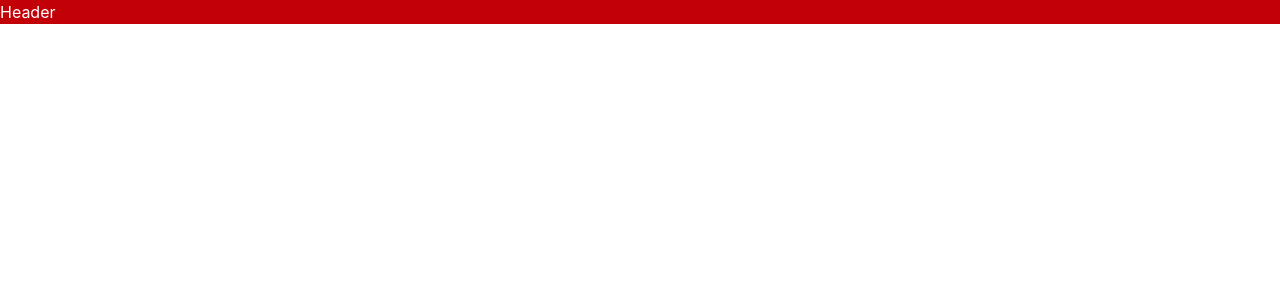
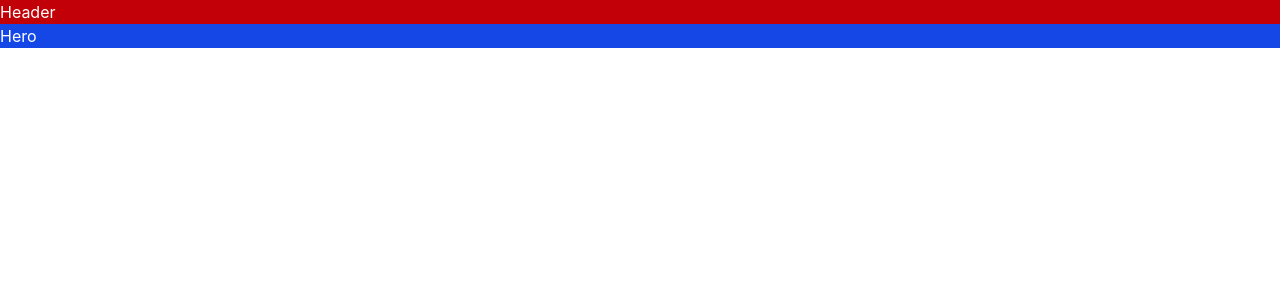
Before and after one commit to abdullohazamjonov/your_store_logo, a React (Vite) app: page / in a window 1280 px wide. Shown: the top 300 px of the page. Built offline with nearby package versions, Linux system fonts and the light colour scheme.

Commit message:
Commit xabari

```diff
--- a/src/App.jsx
+++ b/src/App.jsx
@@ -1,11 +1,12 @@
 import React from 'react'
 import Header from './companents/Header'
+import Hero from './companents/Hero'
 
 const App = () => {
   return (
     <div>
       <Header />
-
+      <Hero />
     </div>
   )
 }
```
